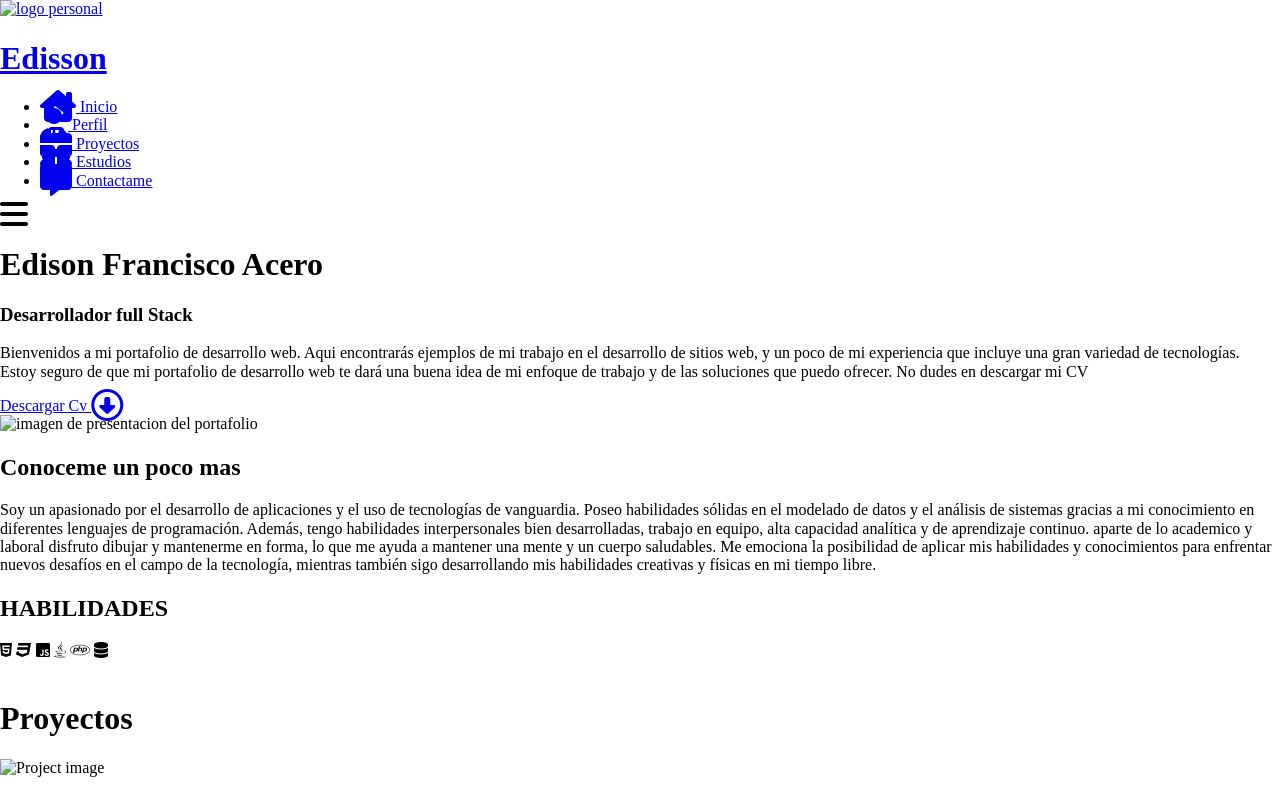
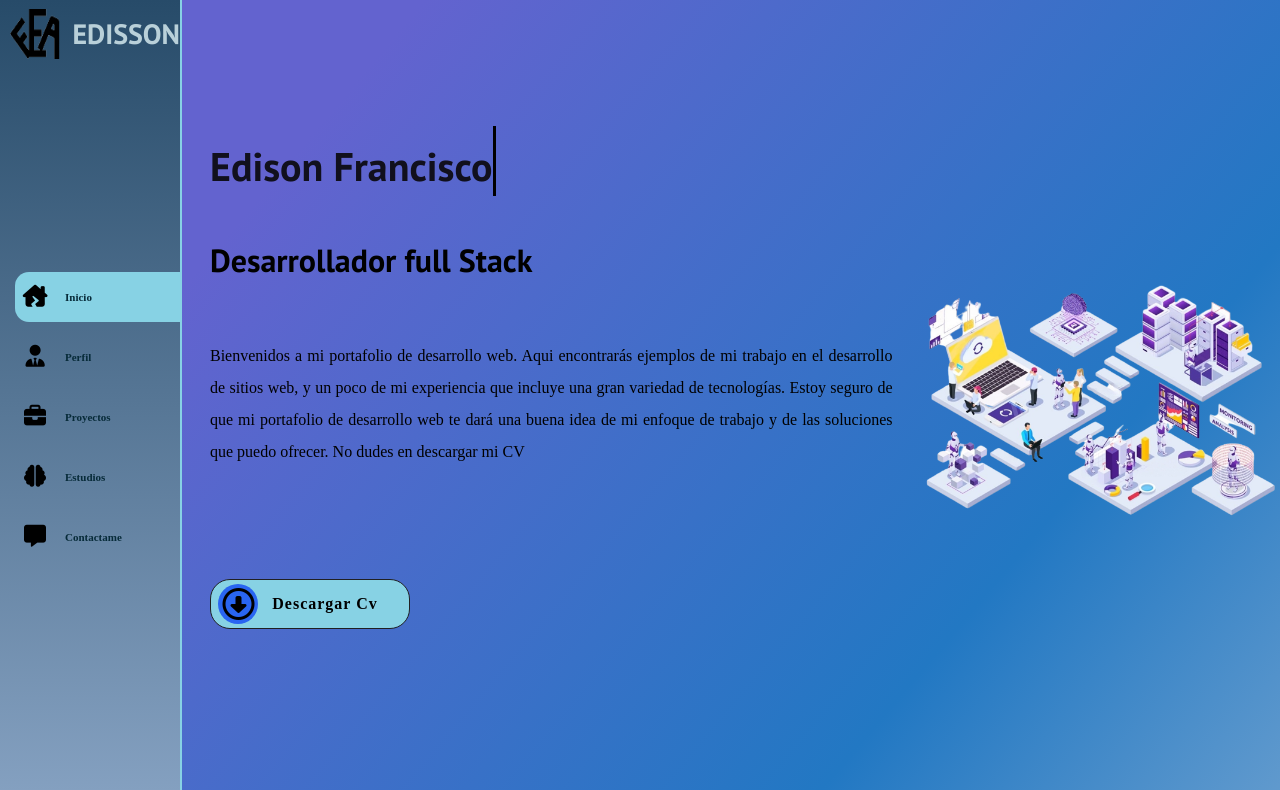
Before and after one commit to EdissonFrancisco/portafolio, a plain HTML site: page index.html in a window 1280 px wide. Shown: the top 790 px of the page. Drawn offline with nearby package versions, Linux system fonts and the light colour scheme.

Commit message:
llamado de css y js para las vistas version final
funcionalidad del css para las vistas de movil y pc completo, mejores en colores del fondo

```diff
--- a/css/styles.css
+++ b/css/styles.css
@@ -3,7 +3,7 @@
     --fuenteParrafos: 'Open Sans', sans-serif;
     --text-primary: #000000;
     --transition-speed: 600ms;
-    --colorbluefund: #0e7ca6;
+    --colorbluefund: #202022;
     --colorbluenavbar: #2965F1;
     --colorLightblue: #87d2e4;
     --colorgreennavbar: #20D368;
@@ -29,8 +29,10 @@ body {
     font-size: 1.6rem;
     line-height: 2;
     min-height: 100vh;
-    background: var(--colorbluefund);
-    background: linear-gradient(129deg, #0e7ca6 13%, #0e7ca6 16%, #258cb2 26%, #3b9cbd 34%, #59b1cc 43%, #8fd7e8 52%, #ffffff 55%, #b9d0d9 58%);
+    /* background: var(--colorbluefund); */
+    /* background: linear-gradient(130deg, rgba(32,32,34,1) 1%, rgba(39,75,105,1) 38%, rgba(133,161,193,1) 69%, rgba(198,204,216,1) 84%, rgba(198,204,216,1) 100%);  */
+    background: rgb(99,99,207);
+    background: linear-gradient(130deg, rgba(99,99,207,1) 12%, rgba(34,120,195,1) 42%, rgba(191,205,221,1) 75%, rgba(239,246,255,1) 100%); 000000000000000000000000000000
     background-attachment: fixed;
 }
 
@@ -106,7 +108,7 @@ p {
 
 /*no tocar de aca para abajo*/
 .navbar {
-    background: linear-gradient(#2965F1, #20D368);
+    background: linear-gradient(#274b69, #85a1c1);
 }
 
 .navbar-nav .logo {
@@ -349,11 +351,11 @@ p {
     width: 40%;
     background-color: var(--colorgreyfund);
     z-index: 1;
-    transform: translateX(-170px) skew(30deg);
+    transform: translateX(-30rem) skew(30deg);
     transition: 0.75s ease-in-out;
 }
 .button:hover::after {
-    transform: translateX(170px) skew(30deg);
+    transform: translateX(30rem) skew(30deg);
 }
 .button:hover {
     padding-left: 0;
--- a/index.html
+++ b/index.html
@@ -13,7 +13,7 @@
     <link href="https://fonts.googleapis.com/css2?family=Open+Sans&family=PT+Sans:wght@400;700&display=swap"
         rel="stylesheet">
     <!-- css -->
-    <link rel="stylesheet" href="css/style.css">
+    <link rel="stylesheet" href="css/styles.css">
     <!-- iconos -->
     <link rel="stylesheet" href="https://use.fontawesome.com/releases/v6.1.2/css/all.css">
     <link rel="stylesheet" href="https://cdnjs.cloudflare.com/ajax/libs/font-awesome/6.4.0/css/all.min.css" />
@@ -26,7 +26,7 @@
     <header class="navbar collapsed">
         <nav class="navbar-nav">
             <a href="#" class="logo no-margin">
-                <img src="./image/logoHome.svg" alt="logo personal">
+                <img src="./imagenes/logoHome.png" alt="logo personal">
                 <h1>Edisson</h1>
             </a>
             <div class="navbar-list">
@@ -91,7 +91,7 @@
             </a>
         </div>
         <div class="sec section_img">
-            <img src="./image/opFondoHome6.png" alt="imagen de presentacion del portafolio">
+            <img src="./imagenes/opFondoHome6.png" alt="imagen de presentacion del portafolio">
         </div>
     </main><!-- .principal_home -->
 
@@ -128,7 +128,7 @@
             </div>
         </div>
         <div class="skills_img">
-            <img src="./image/fotoPersonal.png" alt="">
+            <img src="./imagenes/fotoPersonal.png" alt="">
         </div>
     </section>
 
@@ -138,7 +138,7 @@
         </div>
         <div class="card">
             <div class="card_img">
-                <img src="image/opFondoHome1.jpeg" alt="Project image">
+                <img src="imagenes/opFondoHome1.jpeg" alt="Project image">
             </div>
             <div class="card_content">
                 <p class="card_title">
@@ -168,7 +168,7 @@
         </div>
         <div class="card left-card">
             <div class="card_img">
-                <img src="image/opFondoHome1.jpeg" alt="Project image">
+                <img src="imagenes/opFondoHome4.png" alt="Project image">
             </div>
             <div class="card_content">
                 <p class="card_title">
@@ -198,7 +198,7 @@
         </div>
         <div class="card">
             <div class="card_img">
-                <img src="image/opFondoHome1.jpeg" alt="Project image">
+                <img src="imagenes/opFondoHome5.png" alt="Project image">
             </div>
             <div class="card_content">
                 <p class="card_title">
@@ -229,7 +229,7 @@
     </section>
 
 
-    <script src="javaScript/animaciones.js"></script>
+    <script src="js/animaciones.js"></script>
 </body>
 
 </html>
```
